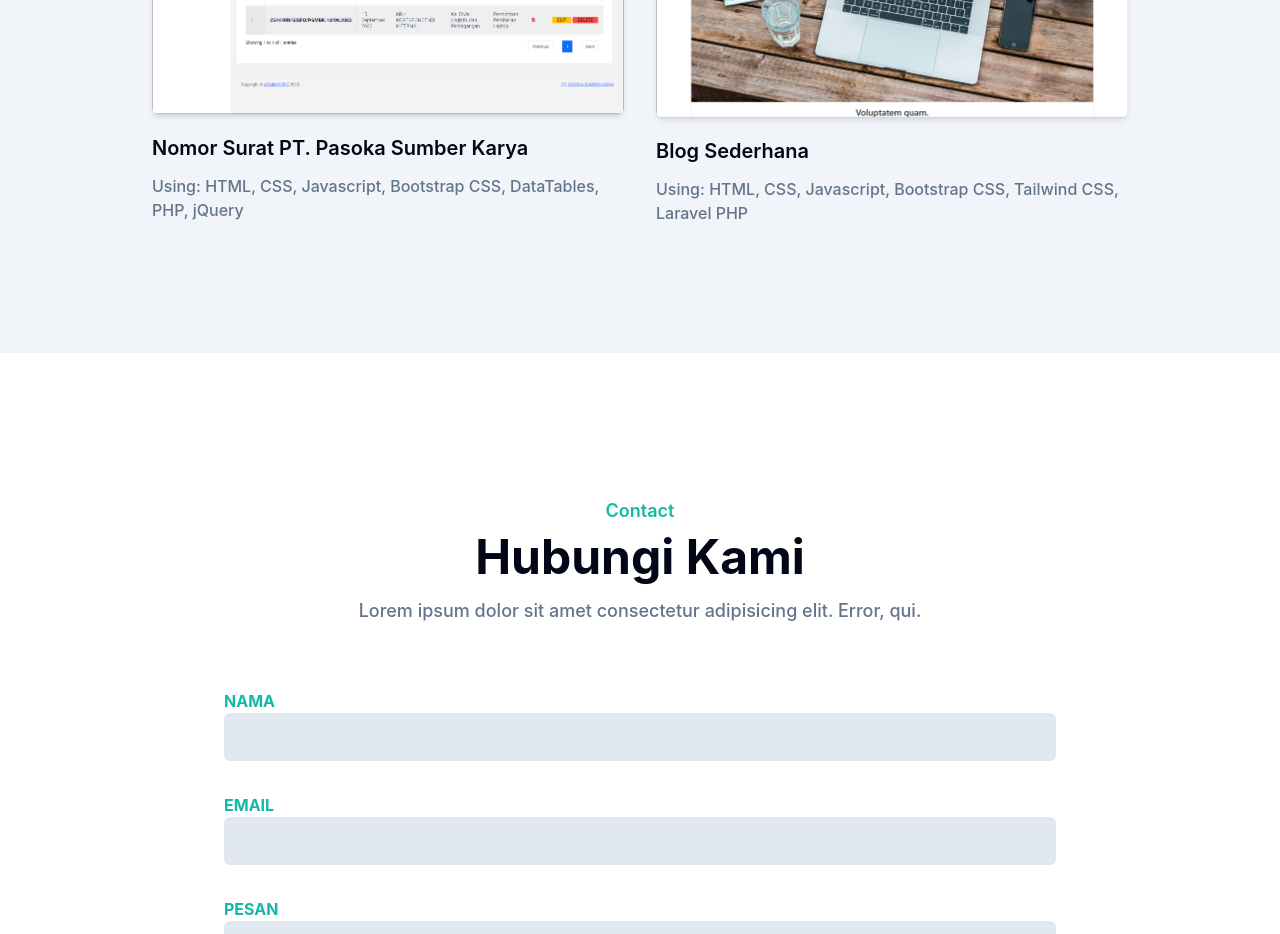
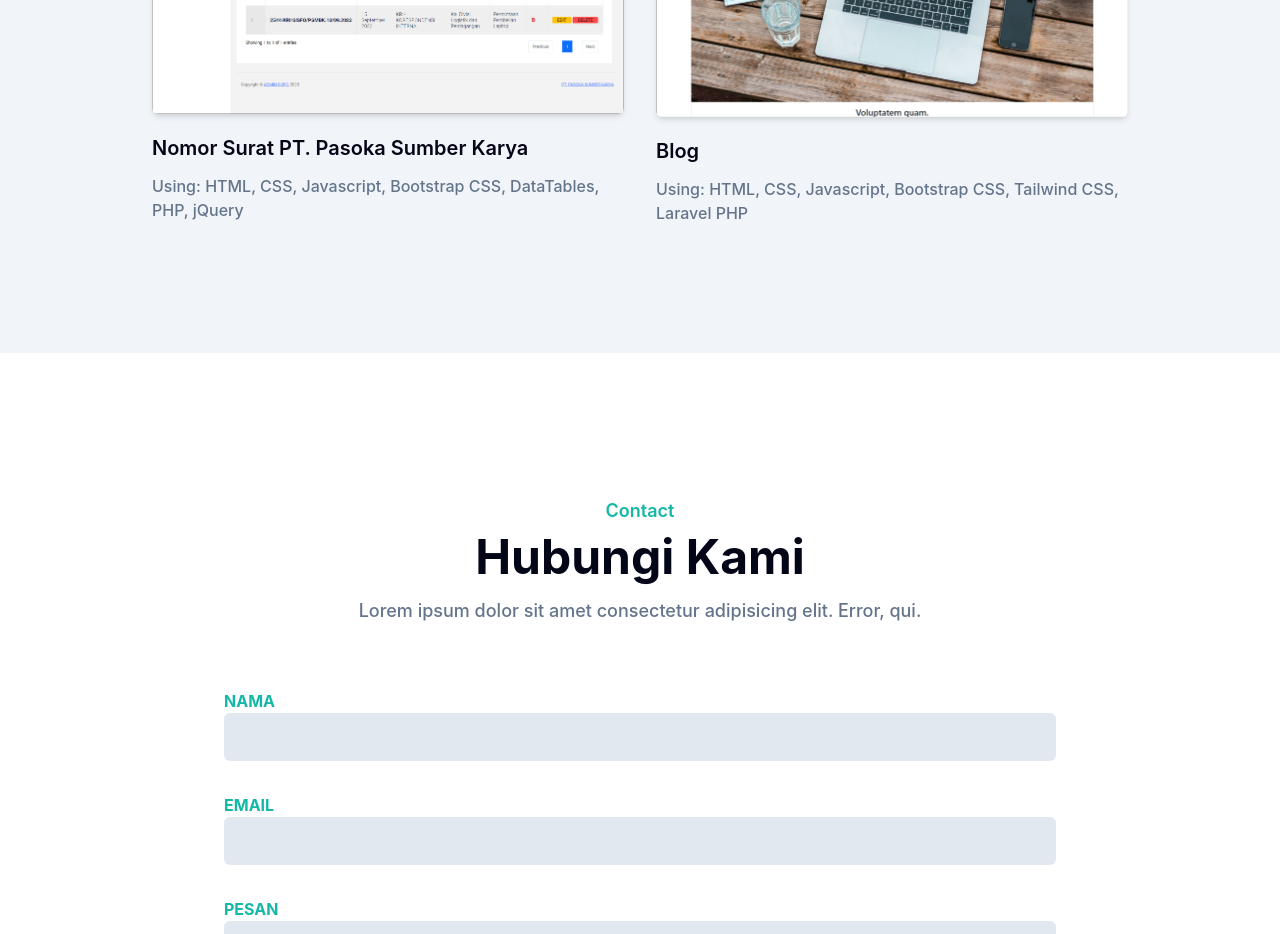
Before and after one commit to dhanykurniawan/portfolio, a website: page index.html in a window 1280 px wide. Shown: the part 2720-3654 px from the top of the page. Drawn offline with Linux system fonts and the light colour scheme.

Commit message:
Update index.html

```diff
--- a/index.html
+++ b/index.html
@@ -432,24 +432,24 @@
           </div>
           <!-- End Nomor Surat PT. Pasoka Sumber Karya -->
 
-          <!-- Start Blog Sederhana -->
+          <!-- Start Blog -->
           <div class="mb-12 p-4 md:w-1/2">
             <div class="rounded-md shadow-md overflow-hidden">
               <img
                 src="dist/img/portfolio/blog.png"
-                alt="Blog Sederhana"
+                alt="Blog"
                 width="100%"
               />
             </div>
             <h3 class="font-semibold text-xl text-dark mt-5 mb-3">
-              Blog Sederhana
+              Blog
             </h3>
             <p class="font-medium text-base text-secondary">
               Using: HTML, CSS, Javascript, Bootstrap CSS, Tailwind CSS, Laravel
               PHP
             </p>
           </div>
-          <!-- End Blog Sederhana -->
+          <!-- End Blog -->
         </div>
       </div>
     </section>
```
